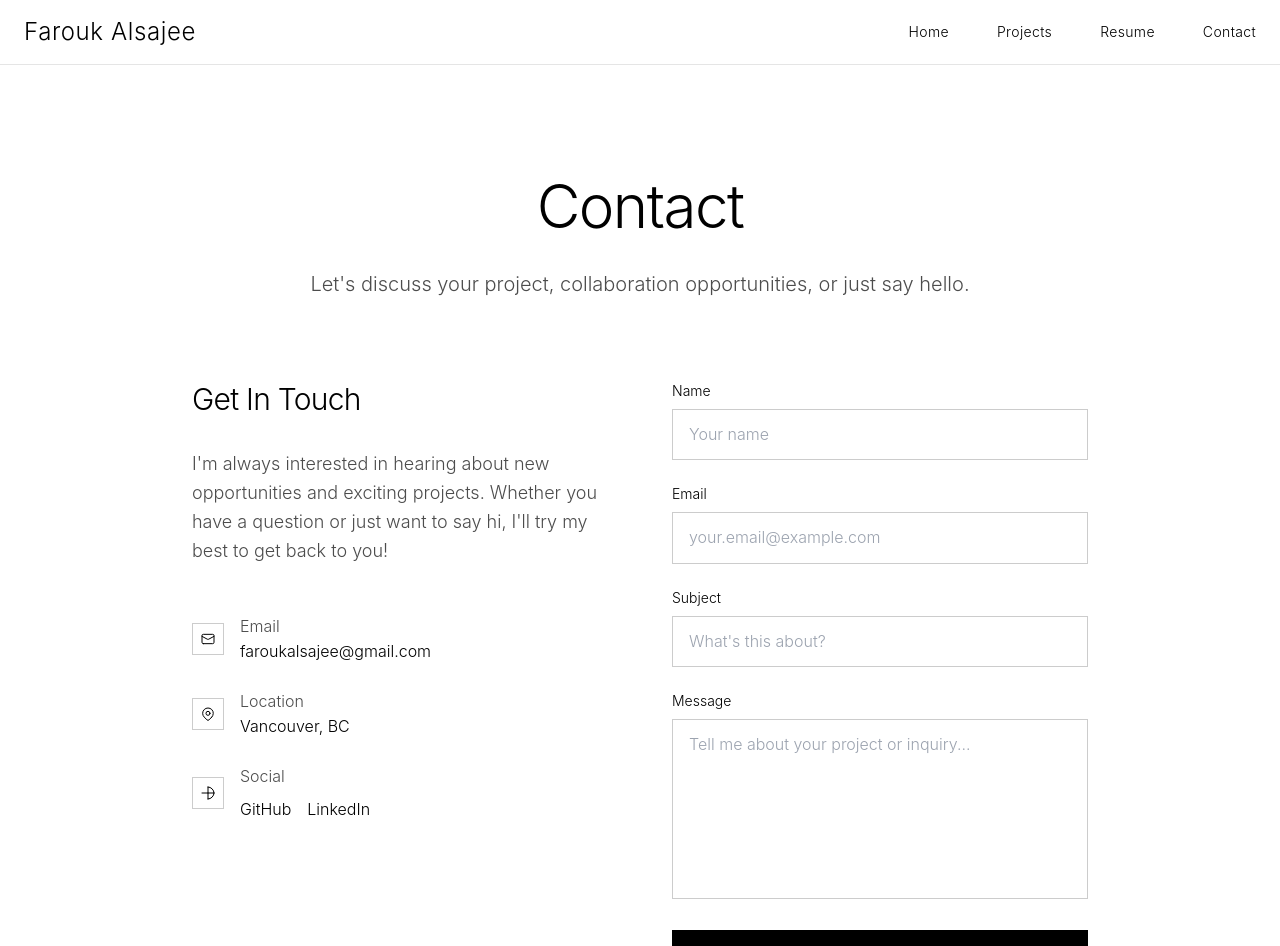
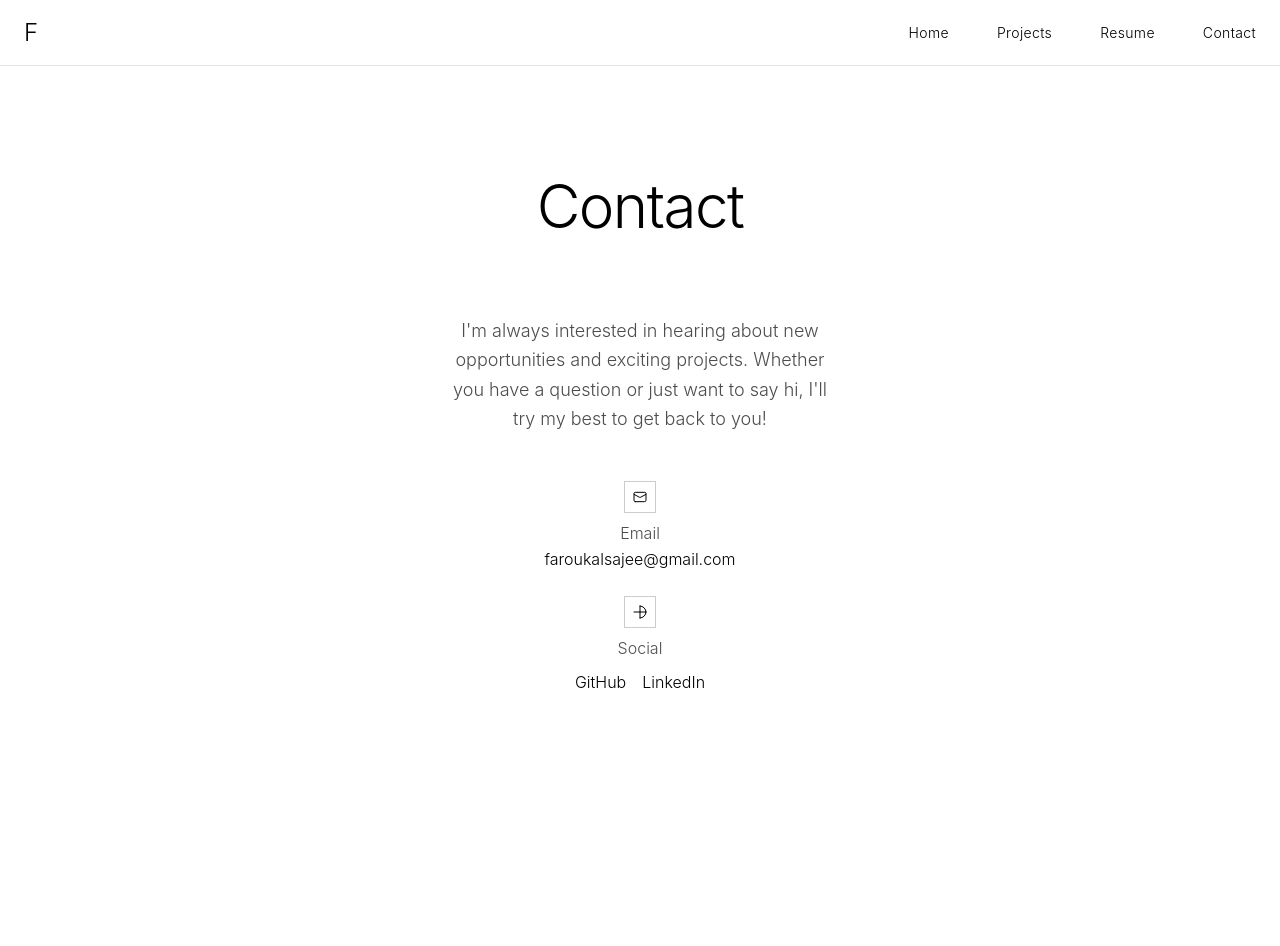
Before and after one commit to faroukalsajee/personal-portfolio, a Next.js app: page /contact in a window 1280 px wide. Shown: the top 946 px of the page. After the commit the page ends 880 px from the top, so only its background shows below. Built offline with nearby package versions, Linux system fonts and the light colour scheme.

Commit message:
feat: animated name reveal in navbar with left-to-right show and right-to-left hide

```diff
--- a/src/app/contact/page.tsx
+++ b/src/app/contact/page.tsx
@@ -39,55 +39,34 @@ export default function ContactPage() {
                     <h1 className="text-5xl md:text-6xl font-light tracking-tight mb-8">
                         Contact
                     </h1>
-                    <p className="text-xl font-light text-black/70 max-w-2xl mx-auto leading-relaxed">
-                        Let's discuss your project, collaboration opportunities, or just say hello.
-                    </p>
                 </div>
 
-                <div className="grid md:grid-cols-2 gap-16">
-                    {/* Contact Information */}
-                    <div className="animate-fade-in-up" style={{ animationDelay: '0.1s' }}>
-                        <h2 className="text-3xl font-light mb-8 tracking-tight">Get In Touch</h2>
+                <div className="flex justify-center">
+                    <div className="animate-fade-in-up text-center" style={{ animationDelay: '0.1s', maxWidth: '400px', width: '100%' }}>
                         <p className="text-lg font-light leading-relaxed text-black/70 mb-12">
                             I'm always interested in hearing about new opportunities and exciting projects.
                             Whether you have a question or just want to say hi, I'll try my best to get back to you!
                         </p>
 
                         <div className="space-y-6">
-                            <div className="flex items-center space-x-4">
-                                <div className="w-8 h-8 border border-black/20 flex items-center justify-center">
+                            <div className="flex flex-col items-center">
+                                <div className="w-8 h-8 border border-black/20 flex items-center justify-center mb-2">
                                     <svg className="w-4 h-4" fill="none" stroke="currentColor" viewBox="0 0 24 24">
                                         <path strokeLinecap="round" strokeLinejoin="round" strokeWidth={1.5} d="M3 8l7.89 4.26a2 2 0 002.22 0L21 8M5 19h14a2 2 0 002-2V7a2 2 0 00-2-2H5a2 2 0 00-2 2v10a2 2 0 002 2z" />
                                     </svg>
                                 </div>
-                                <div>
                                 <p className="font-light text-black/70">Email</p>
                                 <a href="mailto:faroukalsajee@gmail.com" className="text-black hover:opacity-70 transition-opacity">
                                     faroukalsajee@gmail.com
                                 </a>
                             </div>
-                            </div>
 
-                            <div className="flex items-center space-x-4">
-                                <div className="w-8 h-8 border border-black/20 flex items-center justify-center">
-                                    <svg className="w-4 h-4" fill="none" stroke="currentColor" viewBox="0 0 24 24">
-                                        <path strokeLinecap="round" strokeLinejoin="round" strokeWidth={1.5} d="M17.657 16.657L13.414 20.9a1.998 1.998 0 01-2.827 0l-4.244-4.243a8 8 0 1111.314 0z" />
-                                        <path strokeLinecap="round" strokeLinejoin="round" strokeWidth={1.5} d="M15 11a3 3 0 11-6 0 3 3 0 016 0z" />
-                                    </svg>
-                                </div>
-                                <div>
-                                    <p className="font-light text-black/70">Location</p>
-                                    <p className="text-black">Vancouver, BC</p>
-                                </div>
-                            </div>
-
-                            <div className="flex items-center space-x-4">
-                                <div className="w-8 h-8 border border-black/20 flex items-center justify-center">
+                            <div className="flex flex-col items-center">
+                                <div className="w-8 h-8 border border-black/20 flex items-center justify-center mb-2">
                                     <svg className="w-4 h-4" fill="none" stroke="currentColor" viewBox="0 0 24 24">
                                         <path strokeLinecap="round" strokeLinejoin="round" strokeWidth={1.5} d="M21 12a9 9 0 01-9 9m9-9a9 9 0 00-9-9m9 9H3m9 9v-9m0-9v9" />
                                     </svg>
                                 </div>
-                                <div>
                                 <p className="font-light text-black/70">Social</p>
                                 <div className="flex space-x-4 mt-2">
                                     <a href="https://github.com/faroukalsajee" target="_blank" rel="noopener noreferrer" className="text-black hover:opacity-70 transition-opacity">
@@ -101,88 +80,6 @@ export default function ContactPage() {
                         </div>
                     </div>
                 </div>
-
-                    {/* Contact Form */}
-                    <div className="animate-fade-in-up" style={{ animationDelay: '0.2s' }}>
-                        <form onSubmit={handleSubmit} className="space-y-6">
-                            <div>
-                                <label htmlFor="name" className="block text-sm font-light mb-2">Name</label>
-                                <input
-                                    type="text"
-                                    id="name"
-                                    name="name"
-                                    value={formData.name}
-                                    onChange={handleChange}
-                                    required
-                                    className="w-full px-4 py-3 border border-black/20 focus:border-black transition-colors font-light"
-                                    placeholder="Your name"
-                                />
-                            </div>
-
-                            <div>
-                                <label htmlFor="email" className="block text-sm font-light mb-2">Email</label>
-                                <input
-                                    type="email"
-                                    id="email"
-                                    name="email"
-                                    value={formData.email}
-                                    onChange={handleChange}
-                                    required
-                                    className="w-full px-4 py-3 border border-black/20 focus:border-black transition-colors font-light"
-                                    placeholder="your.email@example.com"
-                                />
-                            </div>
-
-                            <div>
-                                <label htmlFor="subject" className="block text-sm font-light mb-2">Subject</label>
-                                <input
-                                    type="text"
-                                    id="subject"
-                                    name="subject"
-                                    value={formData.subject}
-                                    onChange={handleChange}
-                                    required
-                                    className="w-full px-4 py-3 border border-black/20 focus:border-black transition-colors font-light"
-                                    placeholder="What's this about?"
-                                />
-                            </div>
-
-                            <div>
-                                <label htmlFor="message" className="block text-sm font-light mb-2">Message</label>
-                                <textarea
-                                    id="message"
-                                    name="message"
-                                    value={formData.message}
-                                    onChange={handleChange}
-                                    required
-                                    rows={6}
-                                    className="w-full px-4 py-3 border border-black/20 focus:border-black transition-colors font-light resize-none"
-                                    placeholder="Tell me about your project or inquiry..."
-                                />
-                            </div>
-
-                            <button
-                                type="submit"
-                                disabled={isSubmitting}
-                                className="btn btn-primary hover-lift w-full disabled:opacity-50 disabled:cursor-not-allowed"
-                            >
-                                {isSubmitting ? 'Sending...' : 'Send Message'}
-                            </button>
-
-                            {submitStatus === 'success' && (
-                                <div className="text-center p-4 border border-green-200 bg-green-50">
-                                    <p className="text-green-800 font-light">Thank you! Your message has been sent successfully.</p>
-                                </div>
-                            )}
-
-                            {submitStatus === 'error' && (
-                                <div className="text-center p-4 border border-red-200 bg-red-50">
-                                    <p className="text-red-800 font-light">Sorry, there was an error sending your message. Please try again.</p>
-                                </div>
-                            )}
-                        </form>
-                    </div>
-                </div>
             </div>
         </div>
     );
--- a/src/app/layout.tsx
+++ b/src/app/layout.tsx
@@ -19,8 +19,21 @@ export default function RootLayout({
         <nav className="fixed top-0 left-0 right-0 z-50 bg-white/95 backdrop-blur-sm border-b border-black/10">
           <div className="max-w-7xl mx-auto px-6 py-4">
             <div className="flex items-center justify-between">
-              <Link href="/" className="text-2xl font-light tracking-wide hover:opacity-70 transition-opacity">
-                Farouk Alsajee
+              <Link href="/" className="text-2xl font-light tracking-wide hover:opacity-70 transition-opacity relative group">
+                <span className="relative cursor-pointer inline-block align-middle">
+                  <span className="inline-block">F</span>
+                  <span className="absolute top-0 left-full flex whitespace-nowrap pointer-events-none">
+                    {"arouk Alsajee".split("").map((char, i, arr) => (
+                      <span
+                        key={i}
+                        className={`opacity-0 group-hover:opacity-100 transition-opacity${char === 'A' ? ' ml-2' : ''}`}
+                        style={{ transitionDelay: `${i * 0.07}s, ${(arr.length - 1 - i) * 0.07}s` }}
+                      >
+                        {char === ' ' ? '' : char}
+                      </span>
+                    ))}
+                  </span>
+                </span>
               </Link>
               <div className="hidden md:flex space-x-12 text-sm tracking-wide">
                 <Link href="/" className="hover:opacity-70 transition-opacity">Home</Link>
--- a/src/app/page.tsx
+++ b/src/app/page.tsx
@@ -12,7 +12,7 @@ export default function Home() {
           <div className="animate-fade-in-up">
             <h1 className="text-6xl md:text-8xl lg:text-9xl font-light tracking-tight mb-8 leading-none">
               Farouk<br />
-              <span className="font-normal">Alsajee</span>
+              Alsajee
             </h1>
           </div>
 
@@ -92,9 +92,9 @@ export default function Home() {
               Interested in collaborating on a project or discussing opportunities?
               I'd love to hear from you.
             </p>
-            <Link href="/contact" className="btn btn-primary hover-lift">
+            <a href="mailto:faroukalsajee@gmail.com" className="btn btn-primary hover-lift">
               Get In Touch
-            </Link>
+            </a>
           </div>
         </div>
       </section>
--- a/src/app/resume/page.tsx
+++ b/src/app/resume/page.tsx
@@ -30,7 +30,6 @@ export default function ResumePage() {
                         <a href="https://github.com/faroukalsajee" target="_blank" rel="noopener noreferrer" className="hover:opacity-70 transition-opacity">
                             GitHub
                         </a>
-                        <span>Vancouver, BC</span>
                     </div>
                 </div>
 
--- a/src/components/Header.tsx
+++ b/src/components/Header.tsx
@@ -4,8 +4,12 @@ import { FaEnvelope, FaLinkedin, FaGithub, FaMapMarkerAlt } from 'react-icons/fa
 const Header: React.FC = () => {
     return (
         <header className="text-center mb-12">
-            <h1 className="text-4xl font-bold text-gray-800 mb-4">
-                FAROUK ALSAJEE
+            <h1 className="text-4xl font-bold text-gray-800 mb-4 relative group">
+                <span className="cursor-pointer">F
+                    <span className="absolute left-1/2 -translate-x-1/2 mt-2 w-max px-3 py-1 rounded bg-black text-white text-sm opacity-0 group-hover:opacity-100 transition-opacity z-10 whitespace-nowrap">
+                        Farouk Alsajee
+                    </span>
+                </span>
             </h1>
             <h2 className="text-xl font-semibold text-primary-600 mb-6">
                 Software Engineer | Business Strategist
@@ -39,11 +43,6 @@ const Header: React.FC = () => {
                     <FaGithub />
                     <span>GitHub</span>
                 </a>
-
-                <div className="flex items-center gap-2">
-                    <FaMapMarkerAlt />
-                    <span>Vancouver, BC</span>
-                </div>
             </div>
         </header>
     )
```
Lines whose indentation alone changed are shown as unchanged.
